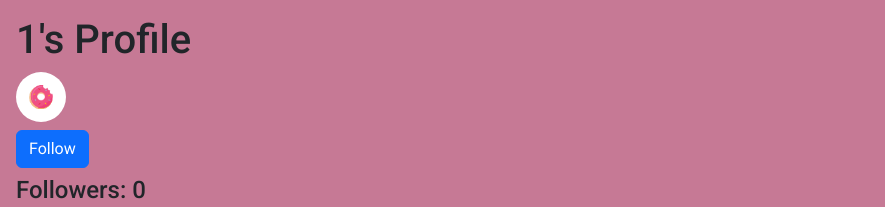
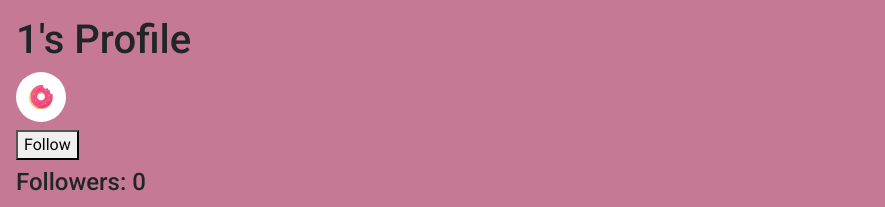
Before and after one commit to evancunningham369/DonutSocial, a React (Vite) app in the folder vite-donut-social-app/: page /profile/1/1 in a window 1280 px wide. Shown: the top 207 px of the page, without its empty margins (0-885 px from the left). Built offline with nearby package versions, Linux system fonts and the light colour scheme; no server answers.

Commit message:
remove bootstrap references

```diff
--- a/vite-donut-social-app/src/components/Profile.jsx
+++ b/vite-donut-social-app/src/components/Profile.jsx
@@ -1,5 +1,4 @@
 import { useState, useEffect } from "react";
-import { Button } from "react-bootstrap";
 import * as account_req from '../../api/account.js';
 import * as post_req from '../../api/post.js';
 import * as user_action from '../../api/user.js';
@@ -77,9 +76,9 @@ function Profile(){
                         <label className="btn btn-primary" htmlFor='profilePicture'>
                             Upload New Picture
                         </label>
-                        <Button variant='danger' className="btn btn-primary" onClick={removeProfilePicture} type="button">Remove Avatar</Button>
+                        <button onClick={removeProfilePicture} type="button">Remove Avatar</button>
                     </>:
-                    <button className="btn btn-primary" onClick={handleFollow}>{followText}</button>
+                    <button onClick={handleFollow}>{followText}</button>
                     }
                 </div>
             </div>
```
